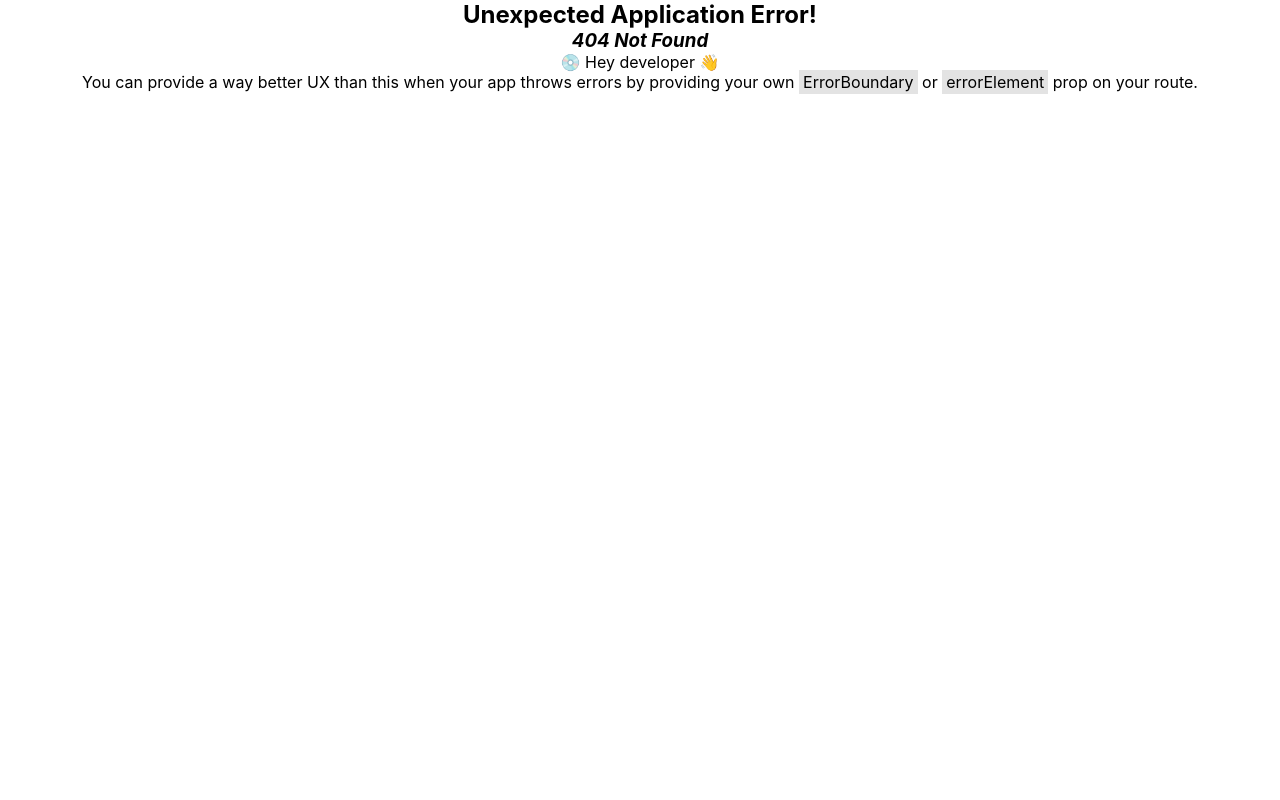
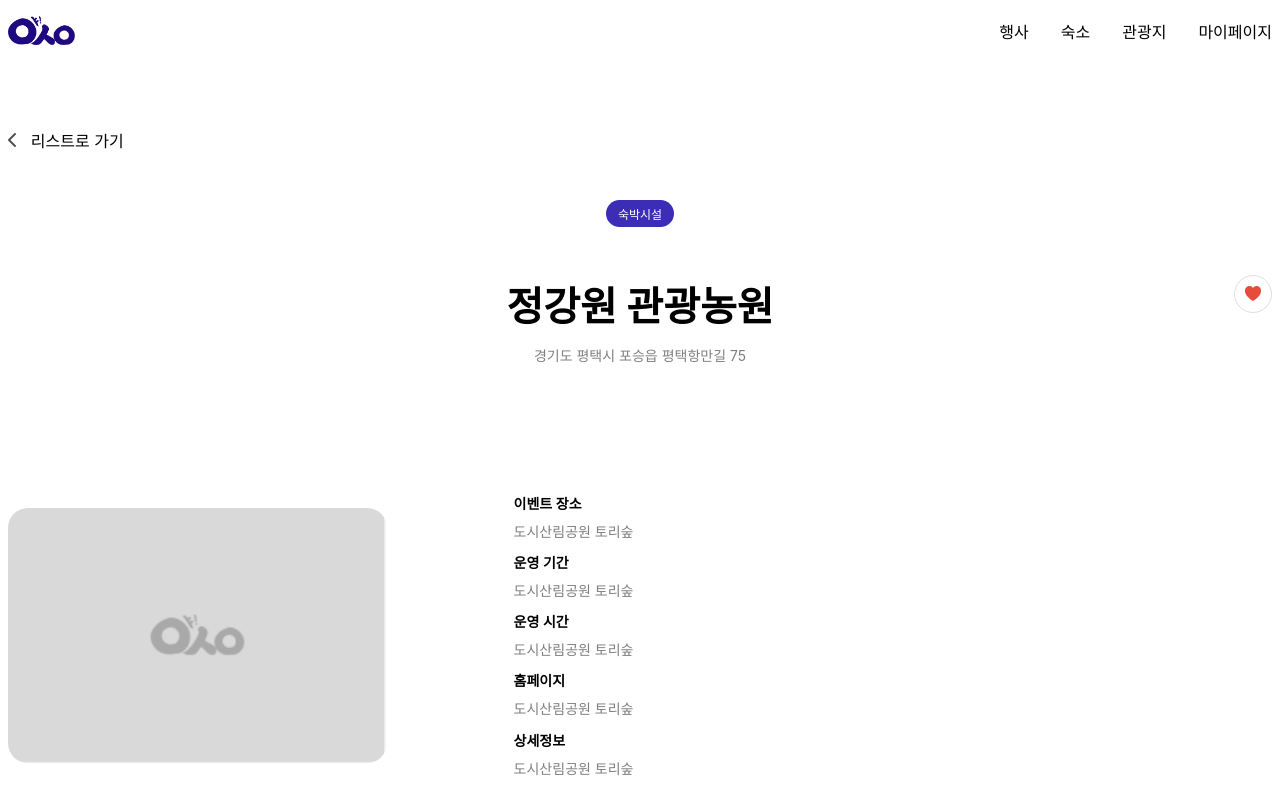
Before and after one commit to he2e2/oho, a React (Vite) app: page /detail/1 in a window 1280 px wide. Before the commit this address had no page. Built offline with nearby package versions, Linux system fonts and the light colour scheme; a web font is replaced by a local one.

Commit message:
feat: Added detail page view

```diff
--- /dev/null
+++ b/src/components/Keyword.tsx
@@ -0,0 +1,27 @@
+import styled from '@emotion/styled';
+
+export function Keyword({ name }: { name: string }) {
+  return (
+    <styles.container>
+      <span>{name}</span>
+    </styles.container>
+  );
+}
+
+const styles = {
+  container: styled.div`
+    padding: 0.325rem 0.75rem;
+    border-radius: 50px;
+    background: #3b2db5;
+    display: flex;
+    align-items: center;
+
+    span {
+      color: #fff;
+      font-size: 0.75rem;
+      font-style: normal;
+      font-weight: 400;
+      line-height: normal;
+    }
+  `,
+};
--- a/src/components/LikeButton.tsx
+++ b/src/components/LikeButton.tsx
@@ -1,8 +1,16 @@
 import styled from '@emotion/styled';
 
-export function LikeButton({ like }: { like: boolean }) {
+export function LikeButton({
+  like,
+  position,
+}: {
+  like: boolean;
+  position?: string;
+}) {
   return (
-    <styles.container>{like ? <Heart /> : <EmptyHeart />}</styles.container>
+    <styles.container $position={position}>
+      {like ? <Heart /> : <EmptyHeart />}
+    </styles.container>
   );
 }
 
@@ -41,8 +49,12 @@ function Heart() {
   );
 }
 
+interface LikeButton {
+  $position?: string;
+}
+
 const styles = {
-  container: styled.div`
+  container: styled.div<LikeButton>`
     width: 2.375rem;
     height: 2.375rem;
     border-radius: 50%;
@@ -51,5 +63,8 @@ const styles = {
     display: flex;
     justify-content: center;
     align-items: center;
+    position: ${(props) => (props.$position ? props.$position : 'relative')};
+    right: 0;
+    top: 0;
   `,
 };
--- a/src/components/index.ts
+++ b/src/components/index.ts
@@ -3,3 +3,4 @@ export * from './ColCard';
 export * from './RowCard';
 export * from './CustomButton';
 export * from './LikeButton';
+export * from './Keyword';
--- a/src/main.tsx
+++ b/src/main.tsx
@@ -3,7 +3,7 @@ import ReactDOM from 'react-dom/client';
 import { createBrowserRouter, RouterProvider } from 'react-router-dom';
 
 import { Layout } from '@/components/layout';
-import { MainPage, ListPage } from '@/pages';
+import { MainPage, ListPage, DetailPage } from '@/pages';
 
 const router = createBrowserRouter([
   {
@@ -14,6 +14,7 @@ const router = createBrowserRouter([
       { path: '/festival', element: <ListPage /> },
       { path: '/lodgement', element: <ListPage /> },
       { path: '/tour', element: <ListPage /> },
+      { path: '/detail/:id', element: <DetailPage /> },
     ],
   },
 ]);
--- /dev/null
+++ b/src/pages/detail-page.tsx
@@ -0,0 +1,214 @@
+import { Keyword, LikeButton } from '@/components';
+import styled from '@emotion/styled';
+
+export function DetailPage() {
+  return (
+    <styles.wrapper className='mw'>
+      <styles.prev>
+        <i className='fa-solid fa-chevron-left' />
+        <span>리스트로 가기</span>
+      </styles.prev>
+      <Keyword name='숙박시설' />
+      <styles.titleSection>
+        <h2>정강원 관광농원</h2>
+        <p className='addr'>경기도 평택시 포승읍 평택항만길 75</p>
+        <LikeButton like={true} position='absolute' />
+      </styles.titleSection>
+      <styles.infoSection>
+        <img src='/no-image.png' alt='detail-image' />
+        {renderContent('festival')}
+      </styles.infoSection>
+    </styles.wrapper>
+  );
+}
+
+const renderContent = (pathname: string) => {
+  switch (pathname) {
+    case 'festival':
+      return (
+        <styles.info>
+          <li>
+            <styles.category>이벤트 장소</styles.category>
+            <styles.cateItem>도시산림공원 토리숲</styles.cateItem>
+          </li>
+          <li>
+            <styles.category>운영 기간</styles.category>
+            <styles.cateItem>도시산림공원 토리숲</styles.cateItem>
+          </li>
+          <li>
+            <styles.category>운영 시간</styles.category>
+            <styles.cateItem>도시산림공원 토리숲</styles.cateItem>
+          </li>
+          <li>
+            <styles.category>홈페이지</styles.category>
+            <styles.cateItem>도시산림공원 토리숲</styles.cateItem>
+          </li>
+          <li>
+            <styles.category>상세정보</styles.category>
+            <styles.cateItem>도시산림공원 토리숲</styles.cateItem>
+          </li>
+        </styles.info>
+      );
+    case 'lodgement':
+      return (
+        <styles.info>
+          <li>
+            <styles.category>방 개수</styles.category>
+            <styles.cateItem>도시산림공원 토리숲</styles.cateItem>
+          </li>
+          <li>
+            <styles.category>방 타입</styles.category>
+            <styles.cateItem>도시산림공원 토리숲</styles.cateItem>
+          </li>
+          <li>
+            <styles.category>체크인 시간</styles.category>
+            <styles.cateItem>도시산림공원 토리숲</styles.cateItem>
+          </li>
+          <li>
+            <styles.category>체크아웃 시간</styles.category>
+            <styles.cateItem>도시산림공원 토리숲</styles.cateItem>
+          </li>
+          <li>
+            <styles.category>주차 가능 여부</styles.category>
+            <styles.cateItem>도시산림공원 토리숲</styles.cateItem>
+          </li>
+          <li>
+            <styles.category>홈페이지</styles.category>
+            <styles.cateItem>도시산림공원 토리숲</styles.cateItem>
+          </li>
+          <li>
+            <styles.category>상세 정보</styles.category>
+            <styles.cateItem>도시산림공원 토리숲</styles.cateItem>
+          </li>
+        </styles.info>
+      );
+    case 'tour':
+      return (
+        <styles.info>
+          <li>
+            <styles.category>전화번호</styles.category>
+            <styles.cateItem>도시산림공원 토리숲</styles.cateItem>
+          </li>
+          <li>
+            <styles.category>주차 가능 여부</styles.category>
+            <styles.cateItem>도시산림공원 토리숲</styles.cateItem>
+          </li>
+          <li>
+            <styles.category>홈페이지</styles.category>
+            <styles.cateItem>도시산림공원 토리숲</styles.cateItem>
+          </li>
+          <li>
+            <styles.category>휴무일</styles.category>
+            <styles.cateItem>도시산림공원 토리숲</styles.cateItem>
+          </li>
+          <li>
+            <styles.category>상세정보</styles.category>
+            <styles.cateItem>도시산림공원 토리숲</styles.cateItem>
+          </li>
+        </styles.info>
+      );
+    default:
+      return null;
+  }
+};
+
+const styles = {
+  wrapper: styled.div`
+    width: 100%;
+    height: 100%;
+    display: flex;
+    flex-direction: column;
+    padding: 8rem 0.5rem;
+    justify-content: center;
+    align-items: center;
+    gap: 3rem;
+  `,
+
+  prev: styled.div`
+    width: 100%;
+    display: flex;
+    gap: 0.8rem;
+    align-items: center;
+
+    .fa-chevron-left {
+      font-size: 1rem;
+      color: #505050;
+    }
+
+    span {
+      color: #000;
+      font-size: 1rem;
+      font-style: normal;
+      font-weight: 400;
+      line-height: normal;
+    }
+  `,
+
+  titleSection: styled.section`
+    width: 100%;
+    position: relative;
+    display: flex;
+    flex-direction: column;
+    align-items: center;
+    gap: 0.75rem;
+    margin-bottom: 5rem;
+
+    h2 {
+      color: #000;
+      font-size: 2.5rem;
+      font-style: normal;
+      font-weight: 700;
+      line-height: normal;
+    }
+
+    .addr {
+      color: rgba(0, 0, 0, 0.5);
+      font-size: 0.875rem;
+      font-style: normal;
+      font-weight: 400;
+      line-height: normal;
+    }
+  `,
+
+  infoSection: styled.div`
+    width: 100%;
+    display: flex;
+    justify-content: space-between;
+    align-items: center;
+
+    img {
+      width: 30%;
+      object-fit: content;
+      border-radius: 1.25rem;
+    }
+  `,
+
+  info: styled.ul`
+    width: 60%;
+    display: flex;
+    flex-direction: column;
+    gap: 0.69rem;
+
+    li {
+      display: flex;
+      flex-direction: column;
+      gap: 0.5rem;
+    }
+  `,
+
+  category: styled.p`
+    color: #000;
+    font-size: 0.875rem;
+    font-style: normal;
+    font-weight: 600;
+    line-height: normal;
+  `,
+
+  cateItem: styled.span`
+    color: rgba(0, 0, 0, 0.5);
+    font-size: 0.875rem;
+    font-style: normal;
+    font-weight: 400;
+    line-height: normal;
+  `,
+};
--- a/src/pages/index.ts
+++ b/src/pages/index.ts
@@ -1,2 +1,3 @@
 export * from './main-page';
 export * from './list-page';
+export * from './detail-page';
--- a/src/pages/list-page.tsx
+++ b/src/pages/list-page.tsx
@@ -129,12 +129,13 @@ const styles = {
       width: 100%;
       height: 100%;
       background: inherit;
-      filter: blur(3px);
+      filter: blur(5px);
       z-index: 2;
     }
 
     h2 {
       color: #fff;
+      text-shadow: 0px 2px 10px rgba(0, 0, 0, 0.25);
       font-size: 2.5rem;
       font-style: normal;
       font-weight: 800;
```
